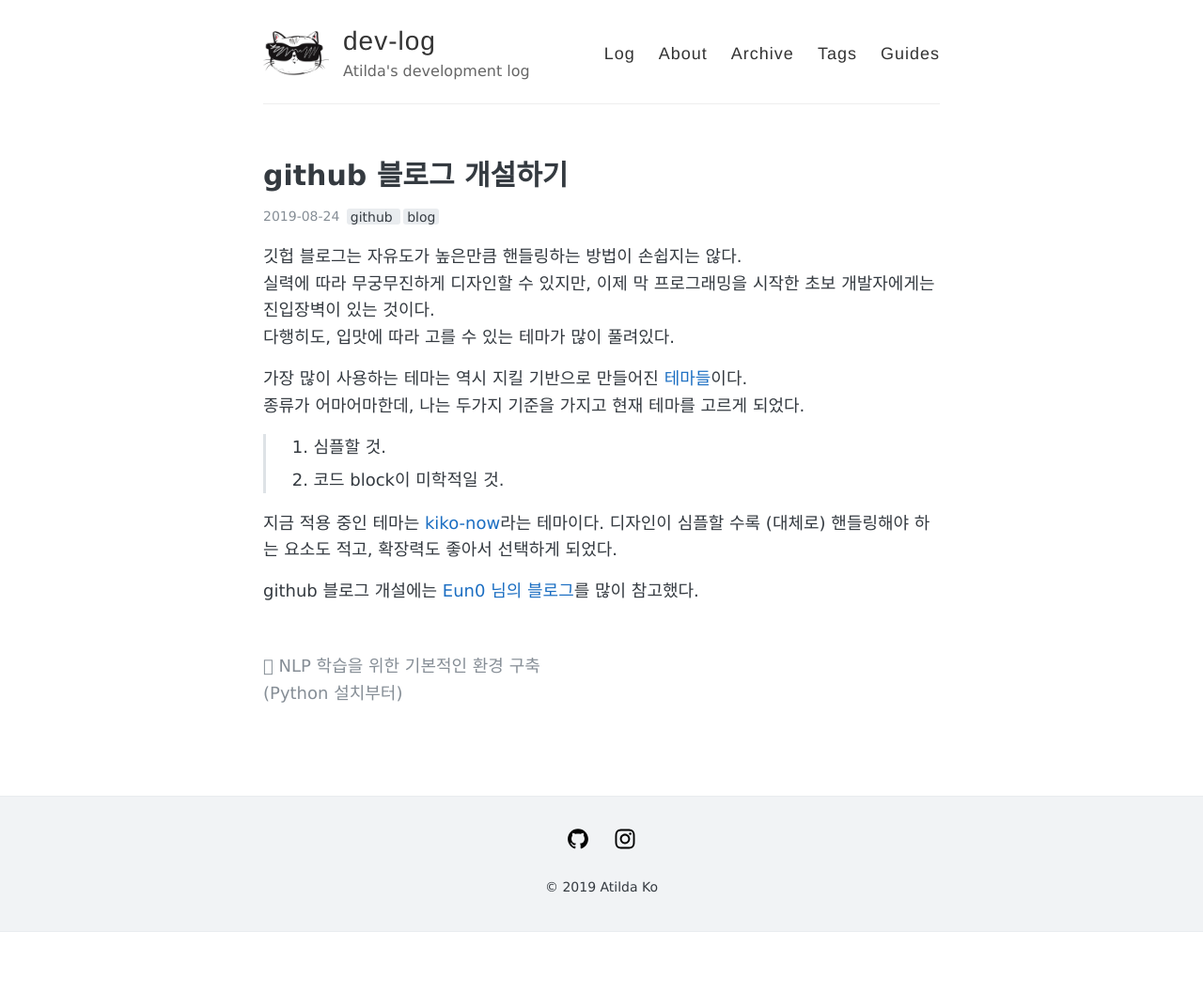
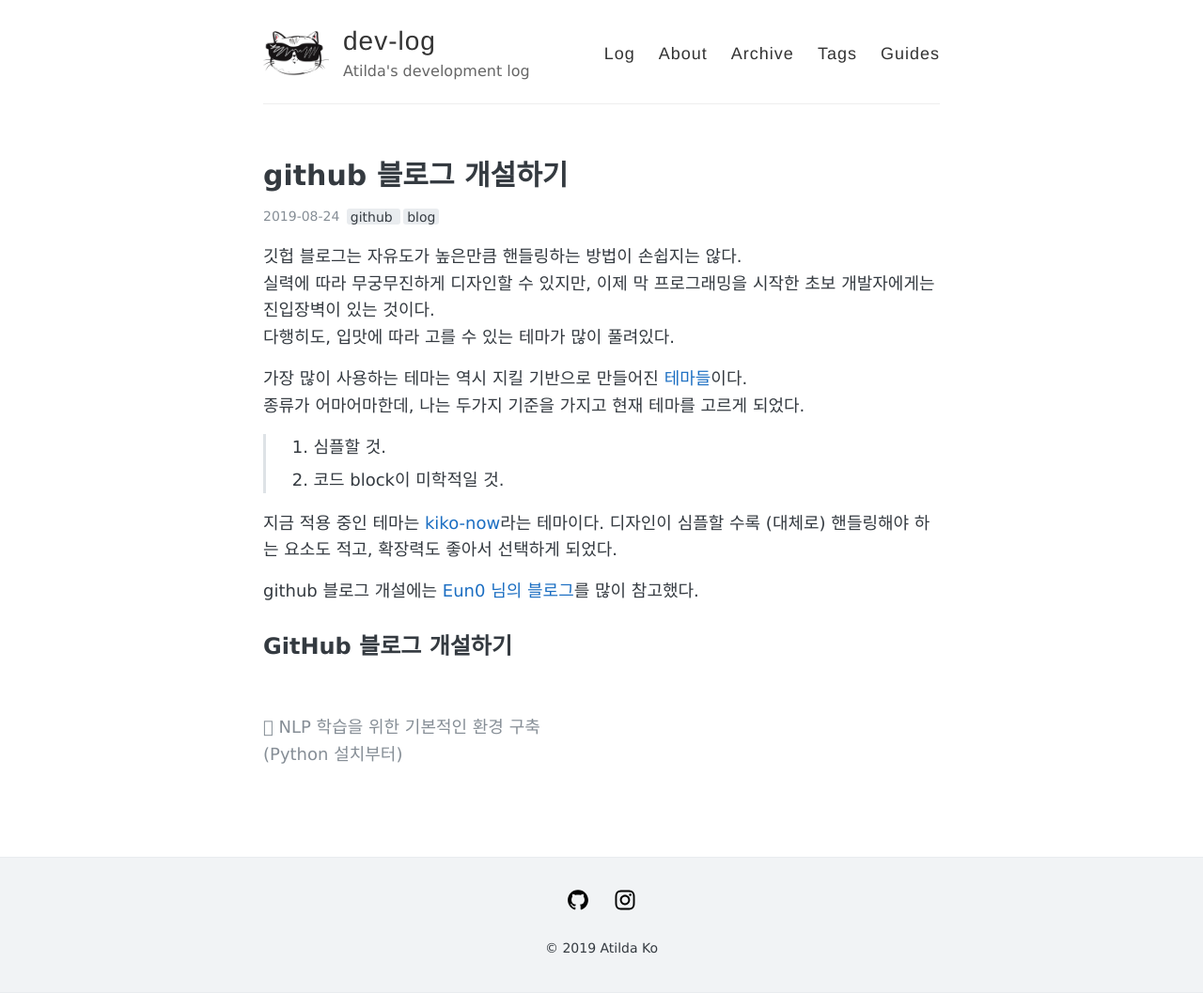
Before and after one commit to stellarway/stellarway.github.io, a Jekyll site: the page built from _posts/2019-08-24-blog.md, in a window 1280 px wide. Shown: the whole page at 94% size. Built offline with Jekyll 4.4.1, drawn with Linux system fonts in a browser that asks for light colours; before the commit the page ends 992 px from its top, so only the background shows below that.

Commit message:
_posts/2019-08-24-blog.md updated from https://stackedit.io/

```diff
--- a/_posts/2019-08-24-blog.md
+++ b/_posts/2019-08-24-blog.md
@@ -19,8 +19,11 @@
 
 github 블로그 개설에는 [Eun0 님의 블로그](https://blog.naver.com/PostView.nhn?blogId=prt1004dms&logNo=221439087865)를 많이 참고했다.
 
+## GitHub 블로그 개설하기
+
 
 
 <!--stackedit_data:
-eyJoaXN0b3J5IjpbMTY5MTM2MzcyNCwxNTQyOTA1MTE5XX0=
+eyJoaXN0b3J5IjpbLTE2MTU1MjA0ODUsMTY5MTM2MzcyNCwxNT
+QyOTA1MTE5XX0=
 -->
```
